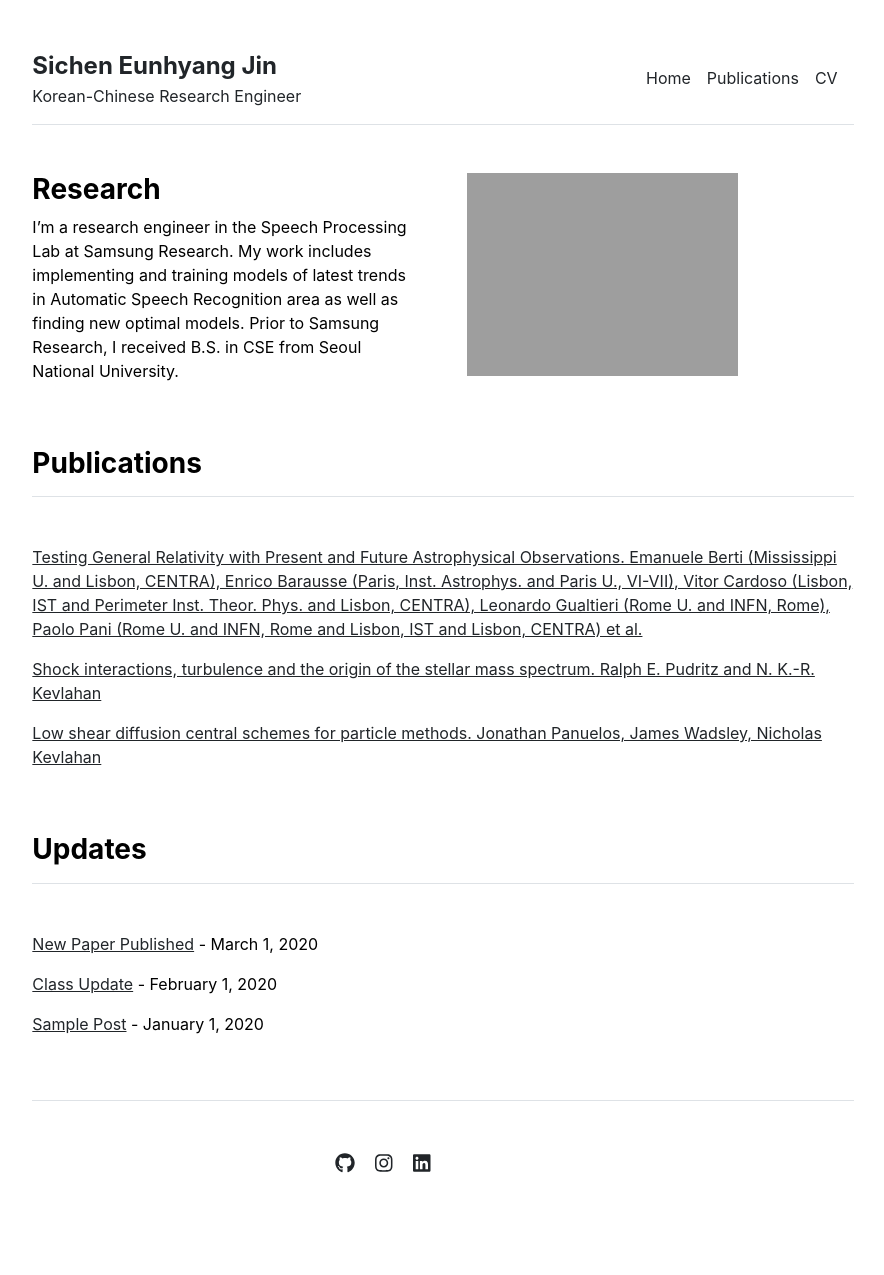
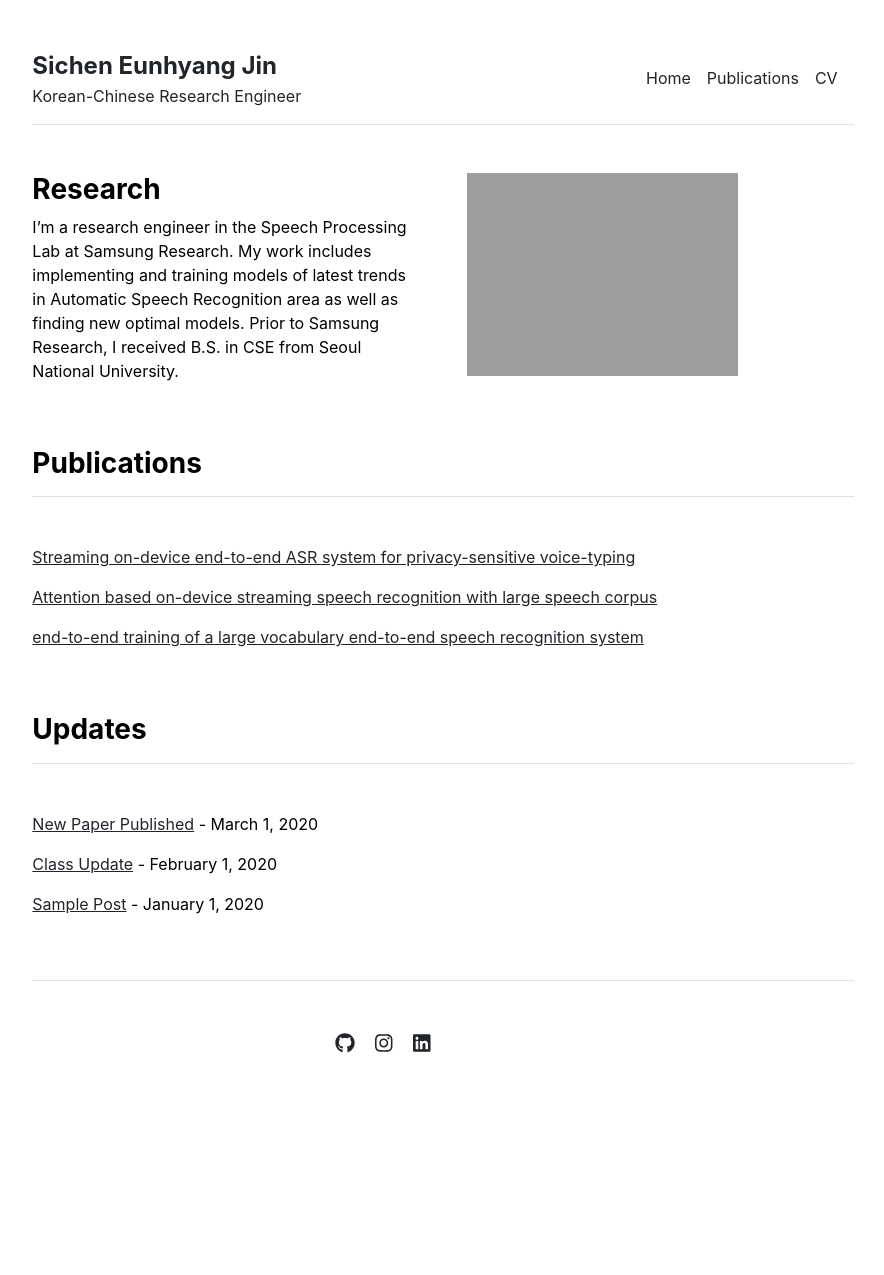
Before and after one commit to chenehk/chenehk.github.io, a Jekyll site: the page built from index.md, in a window 1280 px wide. Shown: the whole page, without its empty margins (197-1081 px from the left). Built offline with Jekyll 4.4.1, drawn with Linux system fonts in a browser that asks for light colours; after the commit the page ends 1155 px from its top, so only the background shows below that.

Commit message:
Update publications.yml

```diff
--- a/_data/publications.yml
+++ b/_data/publications.yml
@@ -1,10 +1,9 @@
 featured:
-- {name: 'Testing General Relativity with Present and Future Astrophysical Observations. Emanuele Berti (Mississippi U. and Lisbon, CENTRA), Enrico Barausse (Paris, Inst. Astrophys. and Paris U., VI-VII), Vitor Cardoso (Lisbon, IST and Perimeter Inst. Theor. Phys. and Lisbon, CENTRA), Leonardo Gualtieri (Rome U. and INFN, Rome), Paolo Pani (Rome U. and INFN, Rome and Lisbon, IST and Lisbon, CENTRA) et al.', url: '/publications/1501.07274.pdf'}
-- {name: 'Shock interactions, turbulence and the origin of the stellar mass spectrum. Ralph E. Pudritz and N. K.-R. Kevlahan', url: 'http://ms.mcmaster.ca/kevla/pdf/articles/PhilTransRSoc_2013.pdf'}
-- {name: 'Low shear diffusion central schemes for particle methods. Jonathan Panuelos, James Wadsley, Nicholas Kevlahan', url: 'http://ms.mcmaster.ca/kevla/pdf/articles/jcp_v414.pdf'}
+- {name: 'Streaming on-device end-to-end ASR system for privacy-sensitive voice-typing', url: 'http://www.interspeech2020.org/uploadfile/pdf/Wed-3-9-6.pdf'}
+- {name: 'Attention based on-device streaming speech recognition with large speech corpus', url: 'https://arxiv.org/abs/2001.00577'}
+- {name: 'end-to-end training of a large vocabulary end-to-end speech recognition system', url: 'https://arxiv.org/abs/1912.11040'}
 
 index:
-- {name: 'Testing General Relativity with Present and Future Astrophysical Observations. Emanuele Berti (Mississippi U. and Lisbon, CENTRA), Enrico Barausse (Paris, Inst. Astrophys. and Paris U., VI-VII), Vitor Cardoso (Lisbon, IST and Perimeter Inst. Theor. Phys. and Lisbon, CENTRA), Leonardo Gualtieri (Rome U. and INFN, Rome), Paolo Pani (Rome U. and INFN, Rome and Lisbon, IST and Lisbon, CENTRA) et al.', url: '/publications/1501.07274.pdf'}
-- {name: 'Shock interactions, turbulence and the origin of the stellar mass spectrum. Ralph E. Pudritz and N. K.-R. Kevlahan', url: 'http://ms.mcmaster.ca/kevla/pdf/articles/PhilTransRSoc_2013.pdf'}
-- {name: 'Low shear diffusion central schemes for particle methods. Jonathan Panuelos, James Wadsley, Nicholas Kevlahan', url: 'http://ms.mcmaster.ca/kevla/pdf/articles/jcp_v414.pdf'}
-- {name: 'Numerical solutions of thin film equations for polymer flows. Thomas. Salez, Joshua D. McGraw, Sara Cormier, Oliver Bäumchen, Kari Dalnoki-Veress, and Elie Raphaël', url: 'https://static1.squarespace.com/static/5684891d7086d74497aeb71f/t/56ec510d2fe1319543ab6d6f/1458327821946/10.1140-epje-i2012-12114-x.pdf'}
+- {name: 'Streaming on-device end-to-end ASR system for privacy-sensitive voice-typing', url: 'http://www.interspeech2020.org/uploadfile/pdf/Wed-3-9-6.pdf'}
+- {name: 'Attention based on-device streaming speech recognition with large speech corpus', url: 'https://arxiv.org/abs/2001.00577'}
+- {name: 'end-to-end training of a large vocabulary end-to-end speech recognition system', url: 'https://arxiv.org/abs/1912.11040'}
```
